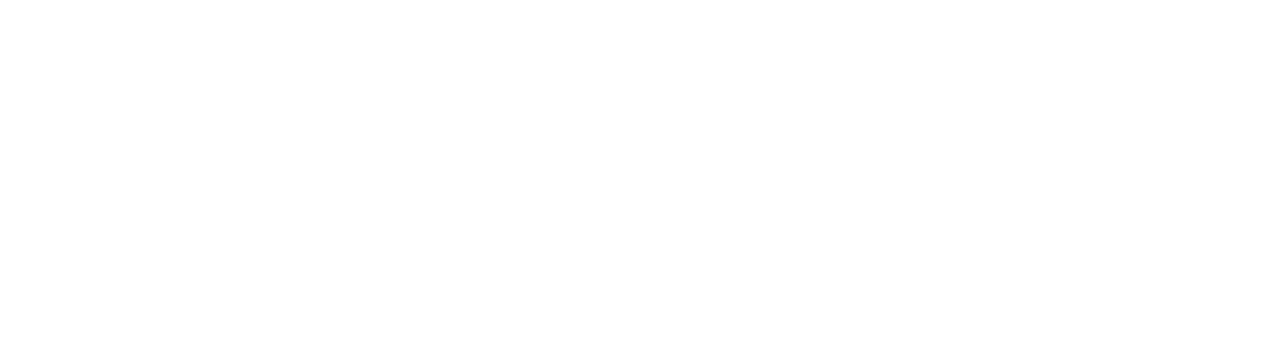
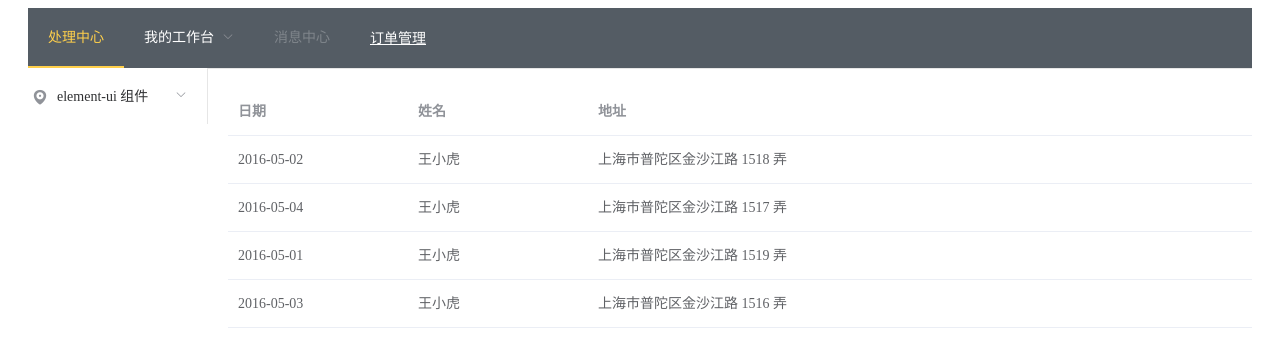
Before and after one commit to meahu/vue-project, a Vue app: page /#/table in a window 1280 px wide. Shown: the top 348 px of the page. Built offline with nearby package versions, Linux system fonts and the light colour scheme.

Commit message:
引入 element-ui

```diff
--- a/package.json
+++ b/package.json
@@ -11,8 +11,13 @@
   "author": "",
   "license": "ISC",
   "devDependencies": {
+    "css-loader": "^2.1.1",
+    "element-ui": "^2.6.3",
     "html-webpack-plugin": "^3.2.0",
+    "less": "^3.9.0",
     "less-loader": "^4.1.0",
+    "style-loader": "^0.23.1",
+    "url-loader": "^1.1.2",
     "vue": "^2.6.10",
     "vue-loader": "^15.7.0",
     "vue-router": "^3.0.2",
--- a/src/main.js
+++ b/src/main.js
@@ -1,8 +1,11 @@
 import Vue from 'vue';
 import App from './view/App.vue';
+import Element from 'element-ui'
+import 'element-ui/lib/theme-chalk/index.css';
 import router from './router/index.js';
 import VueRouter from 'vue-router';
 
+Vue.use(Element);
 Vue.use(VueRouter);
 
 new Vue({
--- a/src/router/index.js
+++ b/src/router/index.js
@@ -1,12 +1,24 @@
 import VueRouter from 'vue-router';
-import Index from '../view/index/index.vue';
+import Index from '../view/main.vue';
+import Table from '../view/index/table.vue';
+import Step from '../view/index/step.vue';
 
 const router = new VueRouter({
     routes: [
       {
         path: '/',
         name: 'index',
-        component: Index
+        component: Index,
+        children: [{
+            path: 'table',
+            name: 'table',
+            component: Table
+        },
+        {
+            path: 'step',
+            name: 'step',
+            component: Step
+        }]
       }
     ]
 });
--- a/src/view/index/index.vue
+++ /dev/null
@@ -1,17 +0,0 @@
-<template>
-    <div>
-        <header class="header">header</header>
-    </div>
-</template>
-
-<script>
-export default {
-
-}
-</script>
-
-<style lang="less" scoped>
-    .header {
-        font-size: 20px;
-    }
-</style>
--- /dev/null
+++ b/src/view/index/step.vue
@@ -0,0 +1,8 @@
+<template>
+    <el-steps :active="2" align-center>
+    <el-step title="步骤1" description="这是一段很长很长很长的描述性文字"></el-step>
+    <el-step title="步骤2" description="这是一段很长很长很长的描述性文字"></el-step>
+    <el-step title="步骤3" description="这是一段很长很长很长的描述性文字"></el-step>
+    <el-step title="步骤4" description="这是一段很长很长很长的描述性文字"></el-step>
+    </el-steps>
+</template>
--- /dev/null
+++ b/src/view/index/table.vue
@@ -0,0 +1,46 @@
+<template>
+    <el-table
+      :data="tableData"
+      style="width: 100%">
+      <el-table-column
+        prop="date"
+        label="日期"
+        width="180">
+      </el-table-column>
+      <el-table-column
+        prop="name"
+        label="姓名"
+        width="180">
+      </el-table-column>
+      <el-table-column
+        prop="address"
+        label="地址">
+      </el-table-column>
+    </el-table>
+  </template>
+
+  <script>
+    export default {
+      data() {
+        return {
+          tableData: [{
+            date: '2016-05-02',
+            name: '王小虎',
+            address: '上海市普陀区金沙江路 1518 弄'
+          }, {
+            date: '2016-05-04',
+            name: '王小虎',
+            address: '上海市普陀区金沙江路 1517 弄'
+          }, {
+            date: '2016-05-01',
+            name: '王小虎',
+            address: '上海市普陀区金沙江路 1519 弄'
+          }, {
+            date: '2016-05-03',
+            name: '王小虎',
+            address: '上海市普陀区金沙江路 1516 弄'
+          }]
+        }
+      }
+    }
+  </script>
--- /dev/null
+++ b/src/view/main.vue
@@ -0,0 +1,87 @@
+<template>
+    <div>
+        <el-container>
+            <el-header>
+                <el-menu
+                    :default-active="'1'"
+                    class="el-menu-demo"
+                    mode="horizontal"
+                    @select="handleSelect"
+                    background-color="#545c64"
+                    text-color="#fff"
+                    active-text-color="#ffd04b">
+                    <el-menu-item index="1">处理中心</el-menu-item>
+                    <el-submenu index="2">
+                        <template slot="title">我的工作台</template>
+                        <el-menu-item index="2-1">选项1</el-menu-item>
+                        <el-menu-item index="2-2">选项2</el-menu-item>
+                        <el-menu-item index="2-3">选项3</el-menu-item>
+                        <el-submenu index="2-4">
+                        <template slot="title">选项4</template>
+                        <el-menu-item index="2-4-1">选项1</el-menu-item>
+                        <el-menu-item index="2-4-2">选项2</el-menu-item>
+                        <el-menu-item index="2-4-3">选项3</el-menu-item>
+                        </el-submenu>
+                    </el-submenu>
+                    <el-menu-item index="3" disabled>消息中心</el-menu-item>
+                    <el-menu-item index="4"><a href="https://www.ele.me" target="_blank">订单管理</a></el-menu-item>
+                    </el-menu>
+            </el-header>
+            <el-container>
+                <el-aside width="200px">
+                    <el-menu
+                    default-active="2"
+                    class="el-menu-vertical-demo"
+                    @open="handleOpen"
+                    @close="handleClose">
+                        <el-submenu index="1">
+                            <template slot="title">
+                                <i class="el-icon-location"></i>
+                                <span>element-ui 组件</span>
+                            </template>
+
+                            <el-menu-item v-for="(item, index) in menuArr" :key="index" :index="index">
+                                <router-link :to="item.path">{{item.name}}</router-link>
+                            </el-menu-item>
+
+                        </el-submenu>
+                    </el-menu>
+                </el-aside>
+                <el-main>
+                    <router-view></router-view>
+                </el-main>
+            </el-container>
+        </el-container>
+    </div>
+</template>
+
+<script>
+export default {
+    name: 'index',
+    data () {
+        return {
+            menuArr: [
+                {
+                    name: '表格',
+                    path: '/table'
+                },
+                {
+                    name: '步骤条',
+                    path: '/step'
+                }
+            ]
+        }
+    },
+    methods: {
+      handleSelect(key, keyPath) {
+        console.log(key, keyPath);
+      }
+    }
+}
+</script>
+
+<style lang="less" scoped>
+    .header {
+        font-size: 20px;
+    }
+</style>
```
Also changed, not shown: 3 other files (tests, documents, lock files or other folders).
